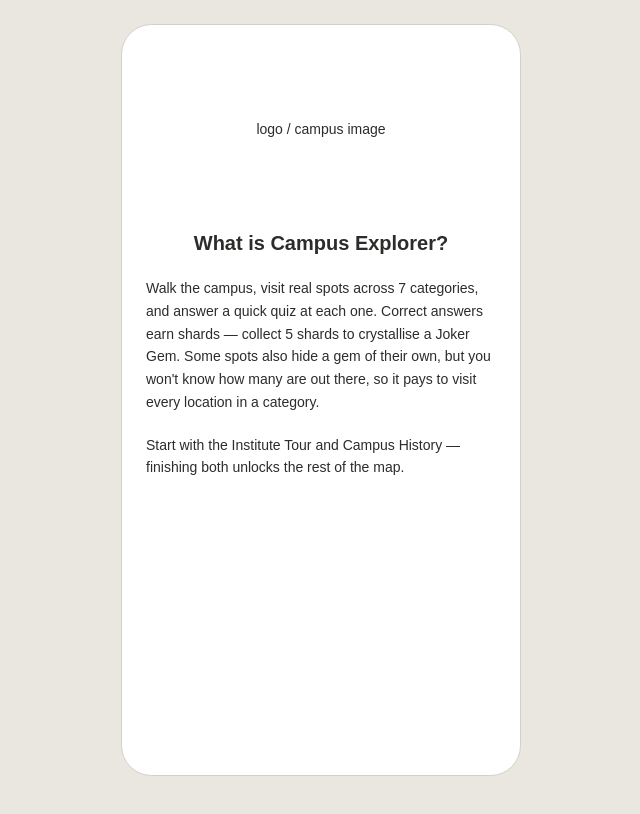
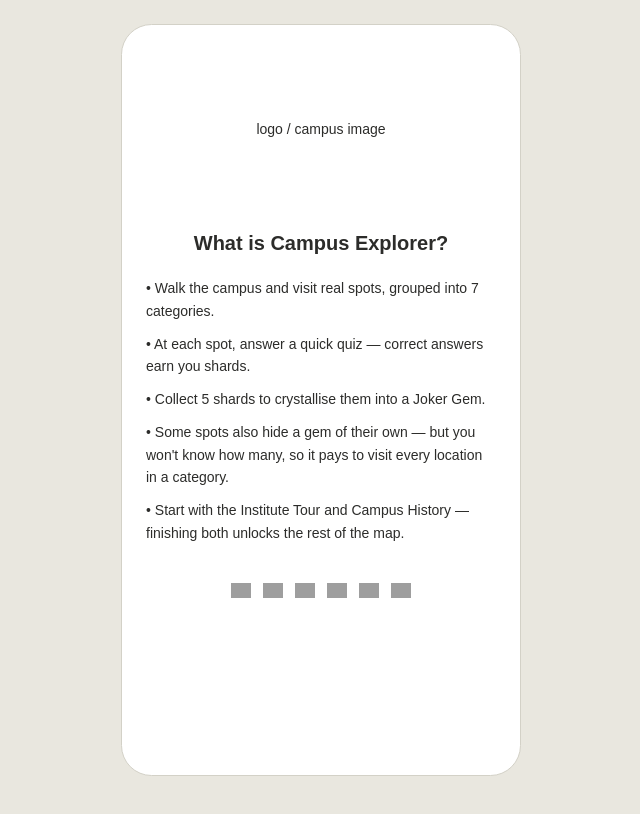
Before and after one commit to RikuNotUki/Somaiya-Campus-Exploration-V2, a Next.js app: page /onboarding in a window 1280 px wide. Shown: the top 814 px of the page, without its empty margins (319-959 px from the left). Built offline with nearby package versions, Linux system fonts and the light colour scheme; grey boxes are pictures that could not be loaded.

Commit message:
Improve copy, prize display, home layout

```diff
--- a/src/app/gem-rules/page.tsx
+++ b/src/app/gem-rules/page.tsx
@@ -16,10 +16,30 @@ export default function GemRulesPage() {
         </div>
 
         <h2 className="text-lg font-bold" style={{ color: "var(--color-ink)" }}>
+          What&apos;s a category?
+        </h2>
+        <ul className="text-sm space-y-2" style={{ color: "var(--color-ink-soft)" }}>
+          <li>
+            • The campus map is split into 7 categories, like Canteen / Eateries, Heritage,
+            Sports, Entrepreneurship, Green Spaces, and Hidden Places — each is a themed
+            group of real locations.
+          </li>
+          <li>• Every category is tied to its own gem type, shown by its colour.</li>
+          <li>
+            • Institute Tour and Campus History are the starting categories — complete every
+            location in both before the rest of the categories unlock.
+          </li>
+        </ul>
+
+        <h2 className="text-lg font-bold" style={{ color: "var(--color-ink)" }}>
           How gems work
         </h2>
         <ul className="text-sm space-y-2" style={{ color: "var(--color-ink-soft)" }}>
-          <li>• Each category can hide a gem at some of its locations — you won&apos;t know how many.</li>
+          <li>
+            • Each category can hide a gem of its own colour at some of its locations —
+            you won&apos;t know how many, so visiting every location gives you the best
+            chance.
+          </li>
           <li>• Joker Gems are wildcards — they count as any gem type when redeeming a prize.</li>
           <li>• Combine 5 shards to crystallise your own Joker Gem.</li>
         </ul>
--- a/src/app/home/page.tsx
+++ b/src/app/home/page.tsx
@@ -63,20 +63,16 @@ export default function HomePage() {
         </span>
       </div>
 
-      <Link href="/prizes" className="block mt-5">
-        <Card
-          muted
-          className="h-24 flex items-center justify-center font-bold text-lg"
-          style={{ color: "var(--color-ink)" }}
+      <Link href="/tour" className="block mt-5 relative">
+        <span
+          className="absolute -top-2.5 left-3 z-10 text-[10px] font-bold uppercase tracking-wide px-2 py-0.5 rounded-full text-white"
+          style={{ background: "var(--color-accent)" }}
         >
-          Win Merchandise
-        </Card>
-      </Link>
-
-      <Link href="/tour" className="block mt-5">
+          Next step
+        </span>
         <div
-          className="h-[180px] rounded-[11px] relative overflow-hidden flex items-end justify-center"
-          style={{ background: "var(--color-surface-muted)" }}
+          className="h-[180px] rounded-[11px] relative overflow-hidden flex items-end justify-center ring-2"
+          style={{ background: "var(--color-surface-muted)", boxShadow: "0 0 0 2px var(--color-accent)" }}
         >
           <div
             className="absolute inset-0 flex items-center justify-center text-sm"
@@ -106,6 +102,15 @@ export default function HomePage() {
       </Card>
 
       <div className="flex-1" />
+
+      <Link href="/prizes" className="block mt-5">
+        <Card
+          className="h-20 flex items-center justify-center font-bold text-lg text-white"
+          style={{ background: "var(--color-gem-diamond)" }}
+        >
+          Win Merchandise
+        </Card>
+      </Link>
       <Link
         href="/shards"
         className="text-center text-sm underline mt-4"
--- a/src/app/onboarding/page.tsx
+++ b/src/app/onboarding/page.tsx
@@ -18,16 +18,19 @@ export default function OnboardingPage() {
         <h1 className="text-xl font-bold text-center" style={{ color: "var(--color-ink)" }}>
           What is Campus Explorer?
         </h1>
-        <p className="text-sm leading-relaxed" style={{ color: "var(--color-ink-soft)" }}>
-          Walk the campus, visit real spots across 7 categories, and answer a quick quiz
-          at each one. Correct answers earn shards — collect 5 shards to crystallise a
-          Joker Gem. Some spots also hide a gem of their own, but you won&apos;t know how
-          many are out there, so it pays to visit every location in a category.
-        </p>
-        <p className="text-sm leading-relaxed" style={{ color: "var(--color-ink-soft)" }}>
-          Start with the Institute Tour and Campus History — finishing both unlocks the
-          rest of the map.
-        </p>
+        <ul className="text-sm leading-relaxed space-y-2.5" style={{ color: "var(--color-ink-soft)" }}>
+          <li>• Walk the campus and visit real spots, grouped into 7 categories.</li>
+          <li>• At each spot, answer a quick quiz — correct answers earn you shards.</li>
+          <li>• Collect 5 shards to crystallise them into a Joker Gem.</li>
+          <li>
+            • Some spots also hide a gem of their own — but you won&apos;t know how many,
+            so it pays to visit every location in a category.
+          </li>
+          <li>
+            • Start with the Institute Tour and Campus History — finishing both unlocks
+            the rest of the map.
+          </li>
+        </ul>
         <div className="flex items-center justify-center gap-3 py-4">
           {GEM_TYPES.map((g) => (
             <GemDot key={g} type={g} size={20} />
--- a/src/app/prizes/page.tsx
+++ b/src/app/prizes/page.tsx
@@ -3,7 +3,7 @@
 import { useEffect, useState } from "react";
 import Link from "next/link";
 import Frame from "@/components/Frame";
-import { TopBar, Card, GemChip } from "@/components/ui";
+import { TopBar, Card, GemChip, GemDot } from "@/components/ui";
 import { GemInventory, GemType, GEM_TYPES } from "@/lib/gems";
 
 type Prize = {
@@ -44,9 +44,9 @@ export default function PrizesPage() {
       <div className="flex-1 flex flex-col gap-3 overflow-y-auto">
         {!prizes && <p style={{ color: "var(--color-ink-soft)" }}>Loading…</p>}
         {prizes?.map((p) => {
-          const pct = p.progress.totalNeed
-            ? Math.round((p.progress.totalHave / p.progress.totalNeed) * 100)
-            : 0;
+          const required = (Object.entries(p.recipe) as [GemType, number][]).filter(
+            ([, need]) => need > 0
+          );
           return (
             <Link key={p.id} href={`/prizes/${p.id}`}>
               <Card className="p-4 border flex gap-3" style={{ borderColor: "var(--color-border)" }}>
@@ -74,18 +74,23 @@ export default function PrizesPage() {
                       </span>
                     )}
                   </div>
-                  <div className="h-2.5 rounded-full w-full overflow-hidden" style={{ background: "var(--color-border)" }}>
-                    <div
-                      className="h-full rounded-full"
-                      style={{
-                        width: `${pct}%`,
-                        background: p.progress.canRedeem ? "var(--color-success)" : "var(--color-accent)",
-                      }}
-                    />
+                  <div className="flex items-center gap-3 flex-wrap">
+                    {required.map(([type, need]) => {
+                      const have = Math.min(inventory?.[type] ?? 0, need);
+                      const met = have >= need;
+                      return (
+                        <div key={type} className="flex items-center gap-1.5">
+                          <GemDot type={type} size={16} />
+                          <span
+                            className="text-xs font-medium"
+                            style={{ color: met ? "var(--color-success)" : "var(--color-ink-soft)" }}
+                          >
+                            {have}/{need}
+                          </span>
+                        </div>
+                      );
+                    })}
                   </div>
-                  <p className="text-xs mt-1.5" style={{ color: "var(--color-ink-soft)" }}>
-                    {p.progress.totalHave} / {p.progress.totalNeed} gems collected
-                  </p>
                 </div>
               </Card>
             </Link>
--- a/src/components/ui.tsx
+++ b/src/components/ui.tsx
@@ -1,5 +1,6 @@
 "use client";
 
+import { useState } from "react";
 import Link from "next/link";
 import { GEM_META, GemType } from "@/lib/gems";
 
@@ -74,7 +75,28 @@ export function Card({
   );
 }
 
+// Looks for a custom icon at /public/gems/<type>.png first (drop a file in there
+// with that exact name — joker.png, diamond.png, ruby.png, sapphire.png, emerald.png,
+// onyx.png — and it's picked up automatically, no code changes needed). Falls back
+// to a plain coloured diamond shape until a custom icon is added.
 export function GemDot({ type, size = 13 }: { type: GemType; size?: number }) {
+  const [iconFailed, setIconFailed] = useState(false);
+
+  if (!iconFailed) {
+    return (
+      // eslint-disable-next-line @next/next/no-img-element
+      <img
+        src={`/gems/${type}.png`}
+        alt={GEM_META[type].label}
+        width={size}
+        height={size}
+        className="inline-block shrink-0 object-contain"
+        style={{ width: size, height: size }}
+        onError={() => setIconFailed(true)}
+      />
+    );
+  }
+
   return (
     <span
       className="inline-block rotate-45 rounded-[2px] shrink-0"
```
